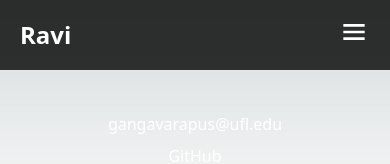
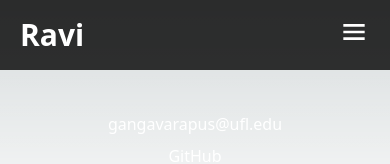
Before and after one commit to FloareDor/Portfolio-Site, a Next.js app: page /contact in a window 390 px wide. Shown: the top 164 px of the page. Built offline with nearby package versions, Linux system fonts and the light colour scheme.

Commit message:
chore: small changes

```diff
--- a/src/components/navbar/navbar.tsx
+++ b/src/components/navbar/navbar.tsx
@@ -11,7 +11,7 @@ const Navbar = () => {
   return (
     <div className="bg-opacity-80 bg-black lg:bg-transparent md:bg-transparent sm:bg-transparent fixed top-0 left-0 right-0 z-20">
       <div className="flex flex-row items-center justify-between px-5 py-4 md:px-12 md:pt-10 lg:px-12 lg:pt-10">
-        <span className="text-white text-2xl lg:text-3xl md:text-3xl sm:text-3xl font-bold">
+        <span className="text-white text-3xl lg:text-3xl md:text-3xl sm:text-3xl font-bold">
           <Link href={"/"}>
             <span className="hidden lg:inline md:inline">Sai Ravi Teja Gangavarapu</span>
             <span className="lg:hidden md:hidden">Ravi</span>
```
